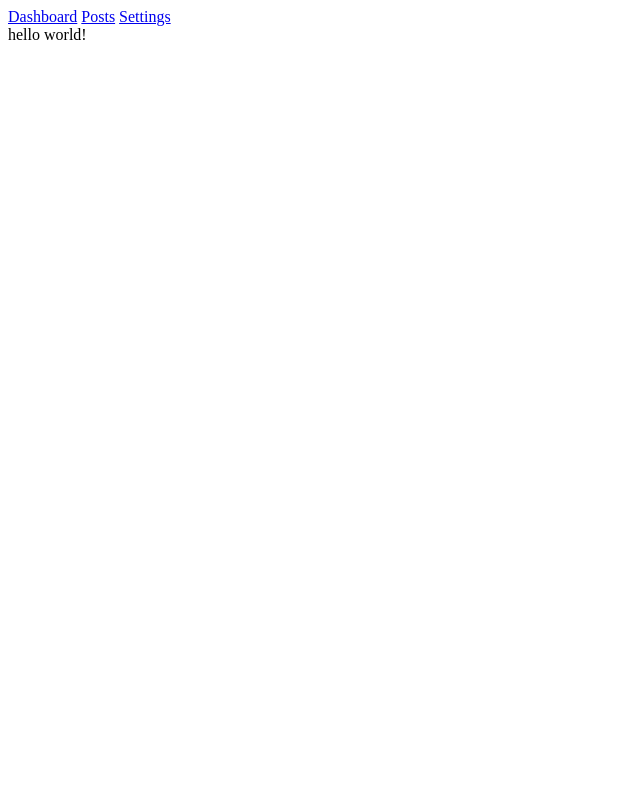
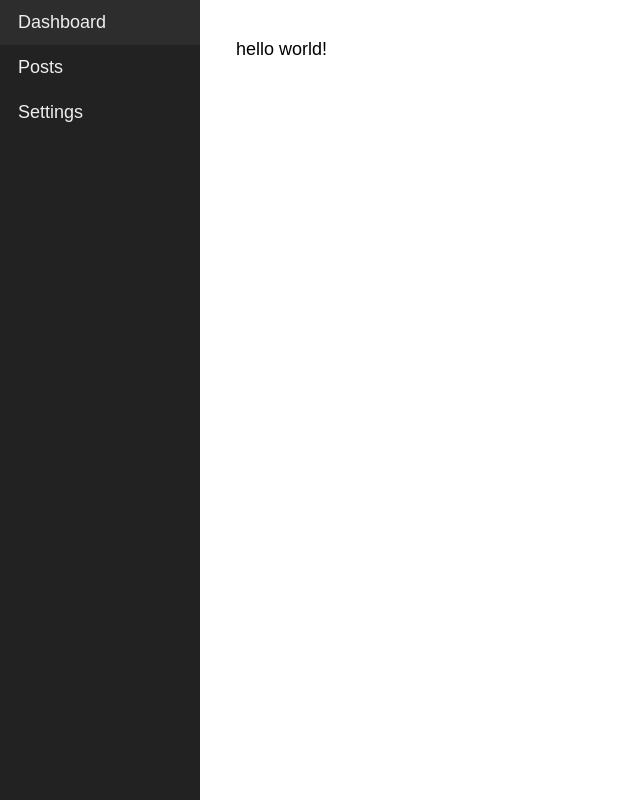
Before and after one commit to dqgthb/vanilla-js-spa, a website with bundled scripts: page src/frontend/index.html in a window 1280 px wide. Shown: the whole page, without its empty margins (0-640 px from the left). Built offline with nearby package versions, Linux system fonts and the light colour scheme.

Commit message:
css works like charm

```diff
--- a/src/frontend/index.html
+++ b/src/frontend/index.html
@@ -4,6 +4,7 @@
     <meta charset="UTF-8">
     <meta content="width=device-width, initial-scale=1.0" name="viewport">
     <title>Single Page App</title>
+    <link href="/static/css/index.css" rel="stylesheet">
 </head>
 <body>
 <nav class="nav">
--- /dev/null
+++ b/src/frontend/static/css/index.css
@@ -0,0 +1,37 @@
+body {
+    --nav-width: 200px;
+    margin: 0 0 0 var(--nav-width);
+    font-family: 'Quicksand', sans-serif;
+    font-size: 18px;
+}
+
+.nav {
+    position: fixed;
+    top: 0;
+    left: 0;
+    width: var(--nav-width);
+    height: 100vh;
+    background: #222222;
+}
+
+.nav__link {
+    display: block;
+    padding: 12px 18px;
+    text-decoration: none;
+    color: #eeeeee;
+    font-weight: 500;
+}
+
+.nav__link:hover {
+    background: rgba(255, 255, 255, 0.05);
+}
+
+#app {
+    margin: 2em;
+    line-height: 1.5;
+    font-weight: 500;
+}
+
+a {
+    color: #009579;
+}
```
